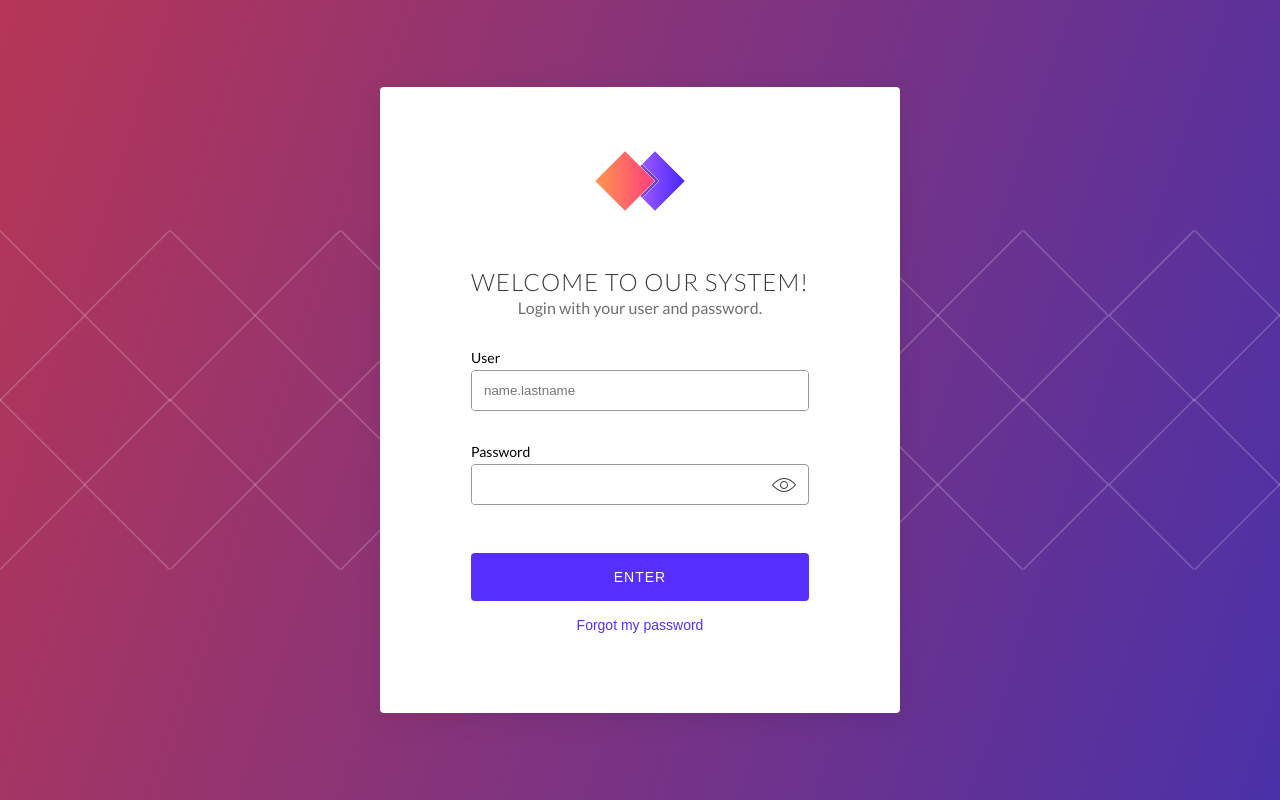
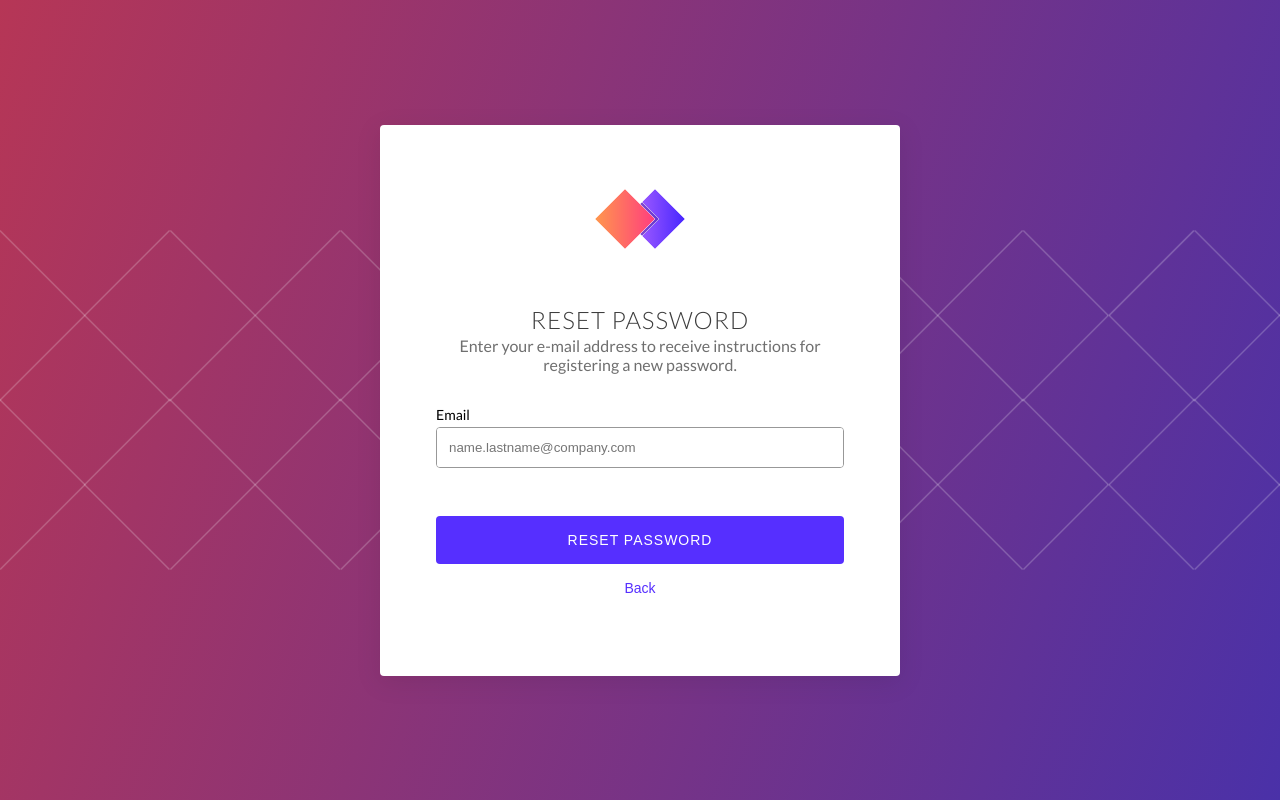
Before and after one commit to sergiokopplin/login-example, a plain HTML site: page index.html in a window 1280 px wide. Both pictures are taken after a click on the button "Forgot my password". Drawn offline with Linux system fonts and the light colour scheme.

Commit message:
add change function on forms

```diff
--- a/main.js
+++ b/main.js
@@ -12,3 +12,17 @@ eyeButton.addEventListener('click', () => {
     }
     eyeButton.classList.toggle(onClass);
 });
+
+const forgotPassword = document.querySelector('#forgot-password');
+const formShow = 'forgot-my-password';
+const formType = document.querySelector('.login-form-container');
+
+forgotPassword.addEventListener('click', () => {
+    formType.classList.add(formShow);
+});
+
+const backForm = document.querySelector('#back');
+
+backForm.addEventListener('click', () => {
+    formType.classList.remove(formShow);
+});
--- a/styles.css
+++ b/styles.css
@@ -42,7 +42,6 @@ img {
 .login-form-container {
     background-color: white;
     filter: drop-shadow(0px 6px 12px rgba(0, 0, 0, 0.08));
-    margin: auto;
     padding: 64px 56px;
     border-radius: 4px;
     z-index: 1000;
@@ -51,6 +50,9 @@ img {
     align-items: center;
     max-width: 520px;
     width: 92vw;
+}
+.login-form {
+    width: 100%;
 }
 .login-form-container.forgot-my-password .forgot-my-password-form {
     display: block;
```
